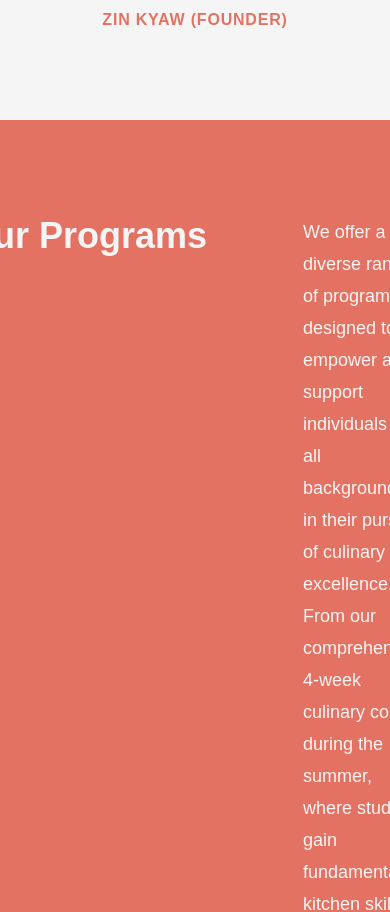
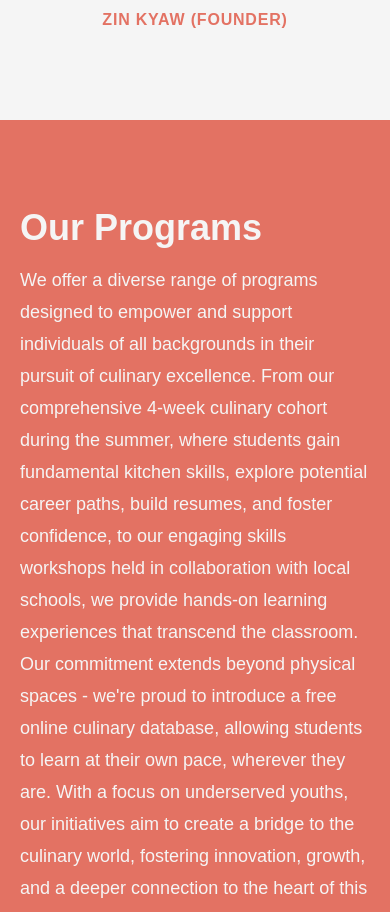
Before and after one commit to MirroredNova/plate-initiative, a Next.js app: page / in a window 390 px wide. Shown: the part 880-1792 px from the top of the page. Built offline with nearby package versions, Linux system fonts and the light colour scheme; a web font is replaced by a local one.

Commit message:
Mobilized Programs component

```diff
--- a/src/components/home/Programs.tsx
+++ b/src/components/home/Programs.tsx
@@ -3,8 +3,8 @@ import React from "react";
 
 const Programs = () => (
   <section className="flex justify-center h-screen bg-accent_primary">
-    <div className="h-fit my-auto flex px-12 py-20 max-w-6xl gap-4 flex-col">
-      <div className="flex text-primary p-4 gap-24">
+    <div className="h-fit my-auto flex px-3 sm:px-12 py-20 max-w-6xl gap-4 flex-col">
+      <div className="flex flex-col md:flex-row text-primary p-2 sm:p-4 gap-4 md:gap-24">
         <h2 className="font-sofia text-4xl font-bold whitespace-nowrap">
           Our Programs
         </h2>
```
